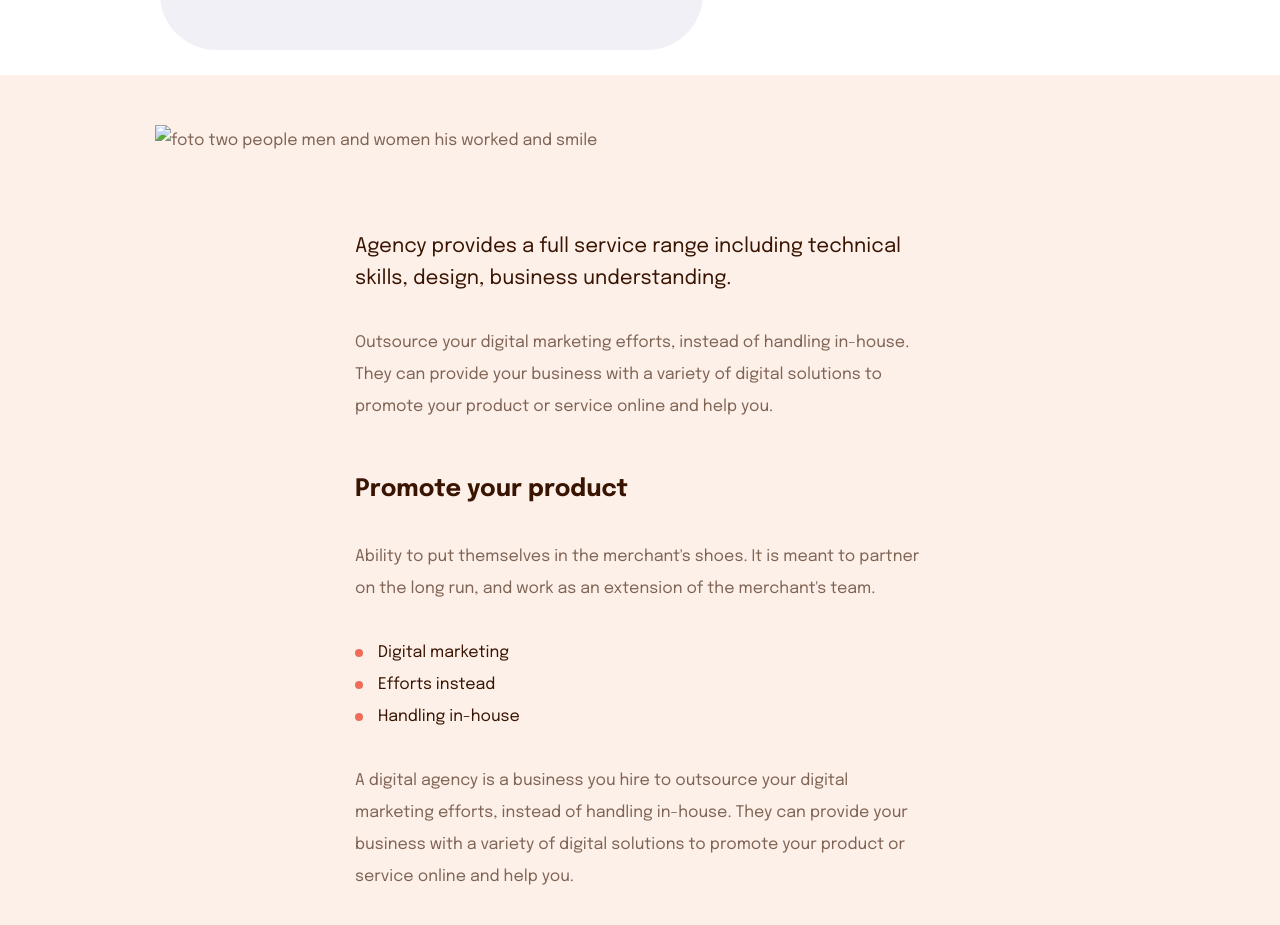
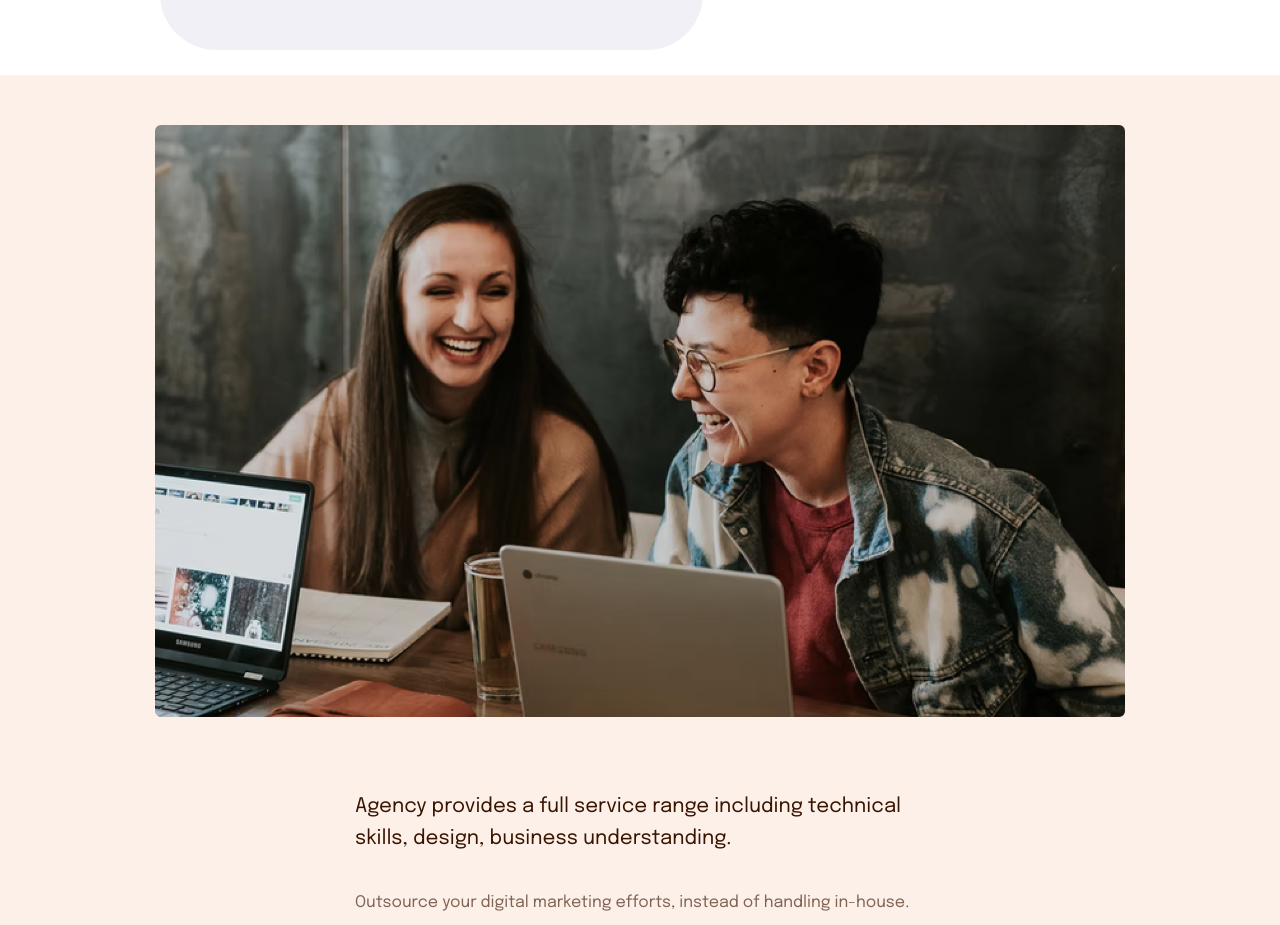
Before and after one commit to MarianTsutsey/lessons, a plain HTML site: page lesson_07/index.html in a window 1280 px wide. Shown: the part 2005-2930 px from the top of the page. Drawn offline with Linux system fonts and the light colour scheme; the site is published under a folder, as on GitHub Pages, so addresses that start at the root find nothing.

Commit message:
Add files via upload

```diff
--- a/lesson_07/index.html
+++ b/lesson_07/index.html
@@ -70,7 +70,7 @@
          </div>
          <div class="portfolio">
             <div class="foto-portfolio">
-               <img src="/img/foto.png" alt=" foto two people men and women his worked and smile">
+               <img src="img/foto.png" alt=" foto two people men and women his worked and smile">
             </div>
             <div class="header-portfolio">
                <h3>Agency provides a full service range including technical skills, design, business understanding.</h3>
```
